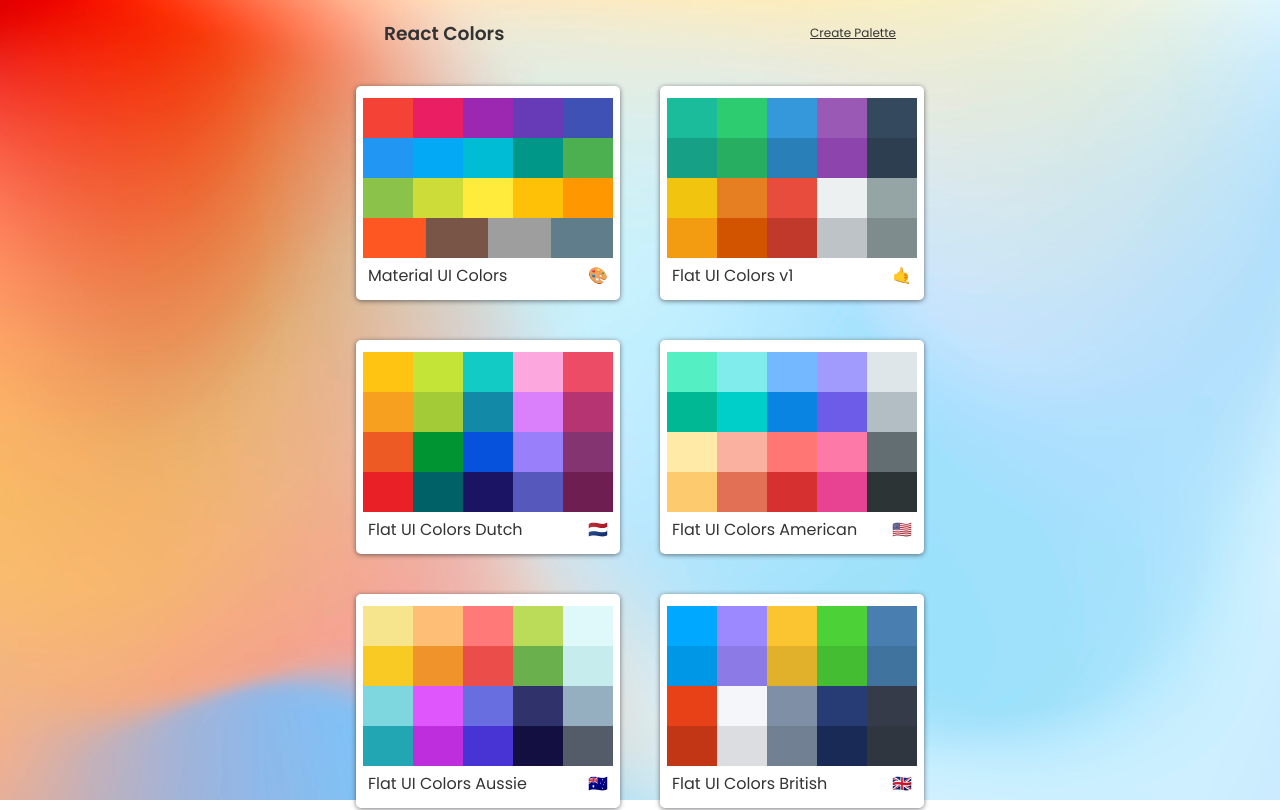
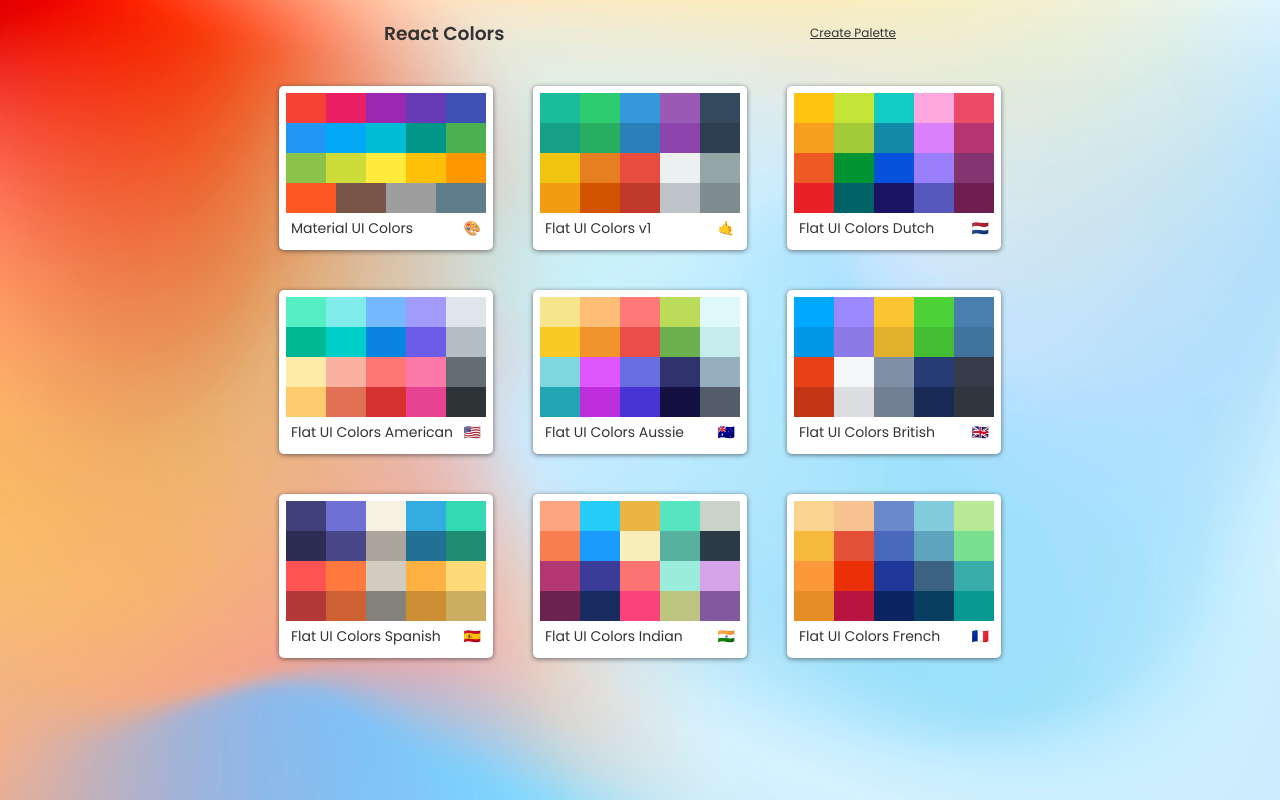
Before and after one commit to AlexanderMBabel/Colors, a React (Create React App) app in the folder client/: page / in a window 1280 px wide. Shown: the top 810 px of the page. Built offline with nearby package versions, Linux system fonts and the light colour scheme; a web font is replaced by a local one.

Commit message:
added sizes.js @media jss helper

```diff
--- a/client/src/App.js
+++ b/client/src/App.js
@@ -35,6 +35,17 @@
       JSON.stringify(this.state.palettes)
     );
   };
+  removePalettes = (id) => {
+    let palettes = [...this.state.palettes];
+    let index = palettes.findIndex((p) => p.id === id);
+    palettes.splice(index, 1);
+    this.setState(
+      {
+        palettes,
+      },
+      this.syncLocalStorage
+    );
+  };
   render() {
     return (
       <div className='App'>
@@ -52,7 +63,12 @@
           <Route
             exact
             path='/'
-            render={() => <PaletteList palettes={this.state.palettes} />}
+            render={() => (
+              <PaletteList
+                palettes={this.state.palettes}
+                removePalettes={this.removePalettes}
+              />
+            )}
           />
           <Route
             exact
--- a/client/src/components/MiniPalette.jsx
+++ b/client/src/components/MiniPalette.jsx
@@ -2,13 +2,16 @@
 import { Link } from 'react-router-dom';
 import { withStyles } from '@material-ui/styles';
 import styles from '../styles/MiniPalette.styles';
+import { FaTrash } from 'react-icons/fa';
 
-function MiniPalette(props) {
-  const { classes } = props;
-  const { paletteName, emoji, colors, id } = props.palette;
-
+function MiniPalette({ classes, palette, removePalettes }) {
+  const { paletteName, emoji, colors, id } = palette;
+  const handleRemove = () => {
+    removePalettes(id);
+  };
   return (
-    <Link to={`/palette/${id}`} className={classes.container}>
+    <div className={classes.container}>
+      <Link to={`/palette/${id}`} className={classes.link}>
         <div className={classes.colors}>
           {colors.map((color) => (
             <div
@@ -22,6 +25,13 @@
           <p>{emoji}</p>
         </footer>
       </Link>
+      <section
+        className='remove'
+        className={classes.remove}
+        onClick={handleRemove}>
+        <FaTrash />
+      </section>
+    </div>
   );
 }
 export default withStyles(styles)(MiniPalette);
--- a/client/src/components/PaletteList.jsx
+++ b/client/src/components/PaletteList.jsx
@@ -3,10 +3,11 @@
 import MiniPalette from './MiniPalette';
 import { withStyles } from '@material-ui/styles';
 import styles from '../styles/PaletteList.style';
+import '../styles/PaletteList.css';
 
 class PaletteList extends Component {
   render() {
-    const { palettes, classes } = this.props;
+    const { palettes, classes, removePalettes } = this.props;
 
     return (
       <div className={classes.paletteList}>
@@ -19,7 +20,11 @@
 
         <div className={classes.palettes}>
           {palettes.map((palette) => (
-            <MiniPalette key={palette.id} palette={palette} />
+            <MiniPalette
+              key={palette.id}
+              palette={palette}
+              removePalettes={removePalettes}
+            />
           ))}
         </div>
       </div>
--- a/client/src/styles/ColorBox.styles.js
+++ b/client/src/styles/ColorBox.styles.js
@@ -1,5 +1,5 @@
 import { fontColorHelper } from '../utils/fontColorHelper';
-
+import sizes from './sizes.js';
 export default {
   container: {
     height: (props) => (props.single ? '50%' : '25%'),
@@ -13,6 +13,22 @@
     backgroundColor: (props) => props.background,
     '&:hover Button': {
       opacity: 1,
+    },
+    [sizes.down('lg')]: {
+      width: '25%',
+      height: (props) => (props.single ? '35.5%' : '20%'),
+    },
+    [sizes.down('md')]: {
+      width: '33%',
+      height: (props) => (props.single ? '29%' : '14.5%'),
+    },
+    [sizes.down('sm')]: {
+      width: '50%',
+      height: (props) => (props.single ? '20%' : '10%'),
+    },
+    [sizes.down('xs')]: {
+      width: '100%',
+      height: (props) => (props.single ? '10%' : '5%'),
     },
   },
   name: {
--- a/client/src/styles/MiniPalette.styles.js
+++ b/client/src/styles/MiniPalette.styles.js
@@ -6,12 +6,22 @@
     flexDirection: 'column',
     alignItems: 'center',
     justifyContent: 'center',
-    width: 250,
-    height: 200,
+    width: 200,
+    height: 150,
     boxShadow: '0 1px 5px rgba(33,33,40,0.6)',
     margin: 20,
+
+    background: 'white',
+    position: 'relative',
+    cursor: 'pointer',
+    '&:hover section': {
+      opacity: '1',
+    },
+  },
+  link: {
     textDecoration: 'none',
-    background: 'white',
+    width: '100%',
+    height: '100%',
   },
   colors: {
     borderRadius: 5,
@@ -32,7 +42,7 @@
     justifyContent: 'space-between',
     alignItems: 'center',
 
-    fontSize: 16,
+    fontSize: 14,
     padding: 0,
     margin: 0,
     '& p': {
@@ -43,4 +53,19 @@
       color: '#333333',
     },
   },
+  remove: {
+    position: 'absolute',
+    top: 0,
+    right: 0,
+    background: 'rgba(240,10,0,0.7)',
+    color: '#cccccc',
+    opacity: 0,
+    padding: 10,
+    zIndex: 20,
+    transition: 'all 0.5s ease-in-out',
+    '& :hover': {
+      filter: 'brightness(1.4)',
+      // color: 'white',
+    },
+  },
 };
--- /dev/null
+++ b/client/src/styles/PaletteList.css
@@ -0,0 +1,14 @@
+::-webkit-scrollbar {
+  width: 10px;
+}
+::-webkit-scrollbar-track {
+  background-color: #b4e2fb;
+}
+::-webkit-scrollbar-thumb {
+  border-radius: 4px;
+  -webkit-border-radius: 4px;
+  -moz-border-radius: 4px;
+  -ms-border-radius: 4px;
+  -o-border-radius: 4px;
+  background-color: #f0af67;
+}
--- a/client/src/styles/PaletteList.style.js
+++ b/client/src/styles/PaletteList.style.js
@@ -5,11 +5,14 @@
     display: 'flex',
     flexDirection: 'column',
     alignItems: 'center',
-    // justifyContent: 'center',
-    background: 'url(Tumbleweed.jpg)',
-    backgroundSize: '100%',
+    justifyContent: 'flex-start',
+    backgroundColfor: 'blue',
+    backgroundImage: 'url(Tumbleweed.jpg)',
+    backgroundSize: 'cover',
     backgroundAttachment: 'fixed',
     backgroundRepeat: 'no-repeat',
+    overflowY: 'scroll',
+    overflowX: 'hidden',
   },
 
   palettes: {
--- /dev/null
+++ b/client/src/styles/sizes.js
@@ -0,0 +1,12 @@
+export default {
+  up() {},
+  down(size) {
+    const sizes = {
+      xs: '575.98px',
+      sm: '767.98px',
+      md: '991.98px',
+      lg: '1199.98px',
+    };
+    return `@media (max-width: ${sizes[size]})`;
+  },
+};
```
Lines whose indentation alone changed are shown as unchanged.
